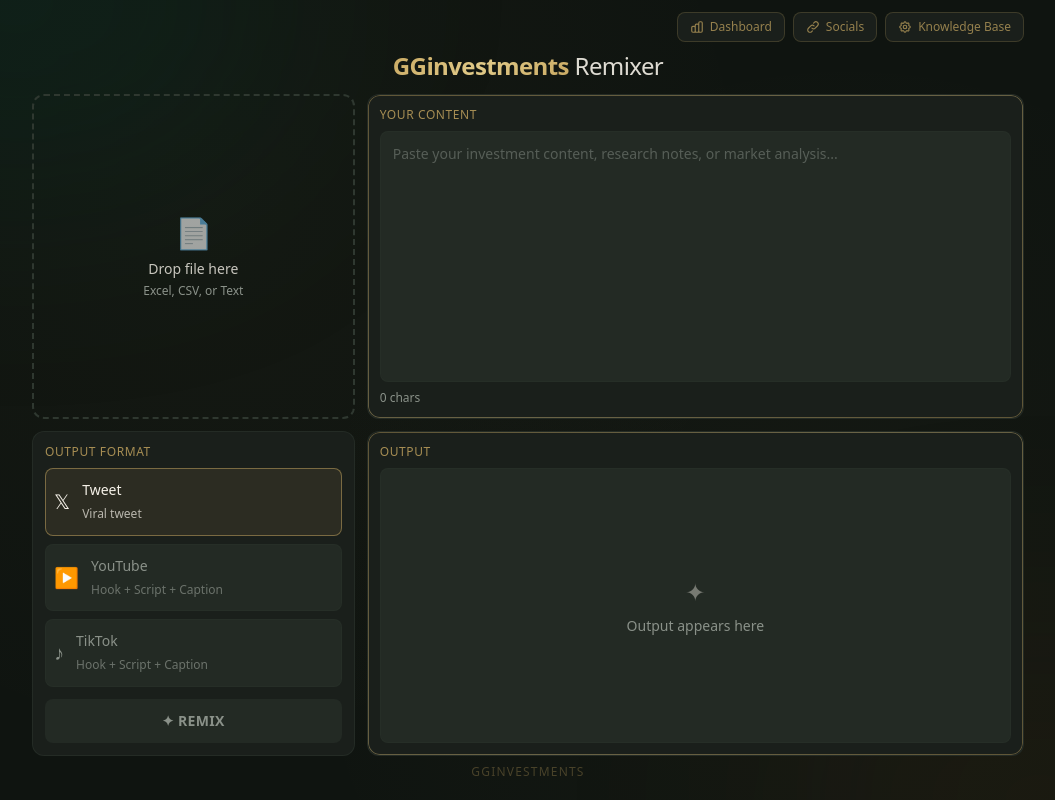
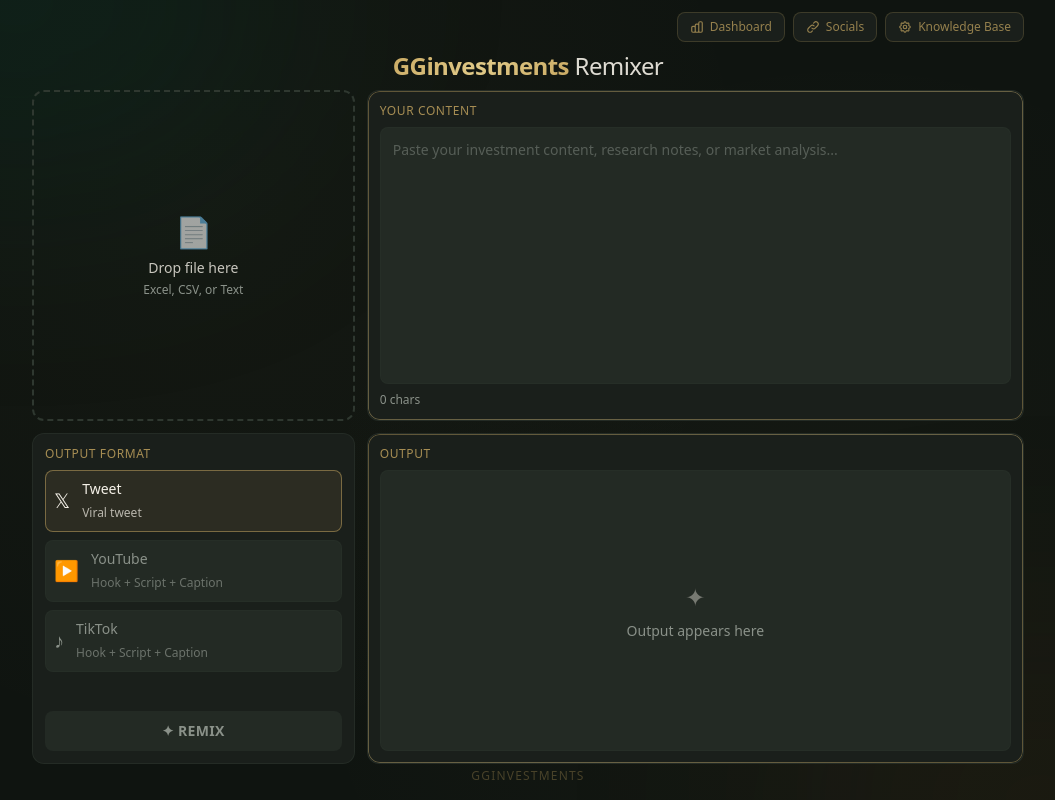
Before and after one commit to lcarr-dot/ai-remixer, a Next.js app: page / in a window 1280 px wide. Shown: the whole page, without its empty margins (112-1167 px from the left). Built offline with nearby package versions, Linux system fonts and the light colour scheme.

Commit message:
Fix layout stability

```diff
--- a/src/app/page.tsx
+++ b/src/app/page.tsx
@@ -150,16 +150,16 @@
   };
 
   return (
-    <div className="h-screen bg-background classic-pattern overflow-hidden flex flex-col">
+    <div className="h-screen bg-background classic-pattern flex flex-col overflow-hidden">
       {/* Ambient background effects */}
       <div className="fixed inset-0 overflow-hidden pointer-events-none">
         <div className="absolute top-[-20%] left-[-10%] w-[40%] h-[40%] rounded-full bg-emerald-900/20 blur-[120px]" />
         <div className="absolute bottom-[-20%] right-[-10%] w-[40%] h-[40%] rounded-full bg-yellow-900/10 blur-[120px]" />
       </div>
 
-      <div className="relative z-10 flex-1 flex flex-col max-w-5xl mx-auto px-4 py-3 w-full">
+      <div className="relative z-10 flex flex-col h-full max-w-5xl mx-auto px-4 py-3 w-full">
         {/* Header */}
-        <header className="text-center mb-3">
+        <header className="text-center mb-2 shrink-0">
           {/* Navigation Buttons */}
           <div className="flex justify-end gap-2 mb-2">
             <Link href="/dashboard" className="inline-flex items-center gap-1.5 px-3 py-1.5 rounded-lg bg-surface border border-gold/20 text-gold/70 hover:text-gold hover:border-gold/40 transition-all text-xs">
@@ -189,11 +189,9 @@
           </h1>
         </header>
 
-        {/* Main Grid - 2 rows */}
-        <div className="flex-1 grid grid-rows-2 gap-3 min-h-0">
-          {/* Top Row: Drop File (left) + Your Content (right) */}
-          <div className="grid grid-cols-3 gap-3 min-h-0">
-            {/* Drop File - Left */}
+        {/* Main Grid */}
+        <div className="flex-1 grid grid-cols-3 grid-rows-2 gap-3 min-h-0">
+          {/* Drop File - Top Left */}
           <div
             onDrop={handleDrop}
             onDragOver={handleDragOver}
@@ -217,9 +215,9 @@
             <p className="text-xs text-muted mt-1">Excel, CSV, or Text</p>
           </div>
 
-            {/* Your Content - Right (spans 2 columns) */}
-            <div className="col-span-2 bg-surface rounded-xl border border-border/50 p-3 flex flex-col min-h-0 elegant-border">
-              <div className="flex justify-between items-center mb-2">
+          {/* Your Content - Top Right (spans 2 columns) */}
+          <div className="col-span-2 bg-surface rounded-xl border border-border/50 p-3 flex flex-col elegant-border overflow-hidden">
+            <div className="flex justify-between items-center mb-2 shrink-0">
               <label className="text-xs font-medium text-gold/80 uppercase tracking-wider">
                 Your Content
               </label>
@@ -233,25 +231,22 @@
               value={content}
               onChange={(e) => setContent(e.target.value)}
               placeholder="Paste your investment content, research notes, or market analysis..."
-                className="flex-1 w-full bg-surface-light rounded-lg p-3 text-sm text-cream placeholder-muted/50 border border-border/30 focus:border-gold/50 focus:outline-none resize-none"
+              className="flex-1 w-full bg-surface-light rounded-lg p-3 text-sm text-cream placeholder-muted/50 border border-border/30 focus:border-gold/50 focus:outline-none resize-none min-h-0"
             />
-              <span className="text-xs text-muted mt-2">{content.length.toLocaleString()} chars</span>
-            </div>
+            <span className="text-xs text-muted mt-2 shrink-0">{content.length.toLocaleString()} chars</span>
           </div>
 
-          {/* Bottom Row: Formats + Remix (left) + Output (right) */}
-          <div className="grid grid-cols-3 gap-3 min-h-0">
-            {/* Formats + Remix - Left */}
-            <div className="bg-surface rounded-xl border border-border/50 p-3 flex flex-col">
-              <label className="text-xs font-medium text-gold/80 uppercase tracking-wider mb-2">
+          {/* Formats + Remix - Bottom Left */}
+          <div className="bg-surface rounded-xl border border-border/50 p-3 flex flex-col overflow-hidden">
+            <label className="text-xs font-medium text-gold/80 uppercase tracking-wider mb-2 shrink-0">
               Output Format
             </label>
-              <div className="flex-1 flex flex-col gap-2">
+            <div className="flex-1 flex flex-col gap-2 min-h-0 overflow-auto">
               {formats.map((format) => (
                 <button
                   key={format.id}
                   onClick={() => setSelectedFormat(format.id)}
-                    className={`flex-1 p-2 rounded-lg border text-left transition-all flex items-center gap-3 ${
+                  className={`p-2 rounded-lg border text-left transition-all flex items-center gap-3 shrink-0 ${
                     selectedFormat === format.id
                       ? "bg-gold/10 border-gold/50 text-cream"
                       : "bg-surface-light border-border/30 text-muted hover:border-gold/30"
@@ -268,7 +263,7 @@
             <button
               onClick={handleRemix}
               disabled={isLoading || !content.trim()}
-                className={`mt-3 w-full py-3 rounded-lg font-semibold text-sm transition-all uppercase tracking-wide ${
+              className={`mt-2 w-full py-2.5 rounded-lg font-semibold text-sm transition-all uppercase tracking-wide shrink-0 ${
                 isLoading
                   ? "bg-gold/50 cursor-not-allowed text-forest"
                   : content.trim()
@@ -279,15 +274,15 @@
               {isLoading ? "Remixing..." : "✦ Remix"}
             </button>
             {error && (
-                <div className="mt-2 p-2 rounded-lg bg-red-900/20 border border-red-500/30 text-red-400 text-xs">
+              <div className="mt-2 p-2 rounded-lg bg-red-900/20 border border-red-500/30 text-red-400 text-xs shrink-0">
                 {error}
               </div>
             )}
           </div>
 
-            {/* Output - Right (spans 2 columns) */}
-            <div className="col-span-2 bg-surface rounded-xl border border-border/50 p-3 flex flex-col min-h-0 elegant-border">
-              <div className="flex items-center justify-between mb-2">
+          {/* Output - Bottom Right (spans 2 columns) */}
+          <div className="col-span-2 bg-surface rounded-xl border border-border/50 p-3 flex flex-col elegant-border overflow-hidden">
+            <div className="flex items-center justify-between mb-2 shrink-0">
               <label className="text-xs font-medium text-gold/80 uppercase tracking-wider">
                 Output
               </label>
@@ -307,7 +302,7 @@
 
             <div className="flex-1 bg-surface-light rounded-lg p-3 border border-border/30 overflow-auto min-h-0">
               {result ? (
-                  <div className="whitespace-pre-wrap text-cream text-sm leading-relaxed">
+                <div className="whitespace-pre-wrap text-cream text-sm leading-relaxed break-words">
                   {result}
                 </div>
               ) : (
@@ -321,7 +316,7 @@
             </div>
 
             {result && (
-                <div className="mt-2 pt-2 border-t border-border/30 flex items-center justify-between text-xs text-muted">
+              <div className="mt-2 pt-2 border-t border-border/30 flex items-center justify-between text-xs text-muted shrink-0">
                 <span>{result.length.toLocaleString()} chars</span>
                 <span className="text-gold/60">
                   {formats.find((f) => f.id === selectedFormat)?.label}
@@ -330,10 +325,9 @@
             )}
           </div>
         </div>
-        </div>
 
         {/* Footer */}
-        <footer className="text-center py-2">
+        <footer className="text-center py-1 shrink-0">
           <p className="tracking-widest uppercase text-gold/30 text-xs">GGinvestments</p>
         </footer>
       </div>
```
Lines whose indentation alone changed are shown as unchanged.
